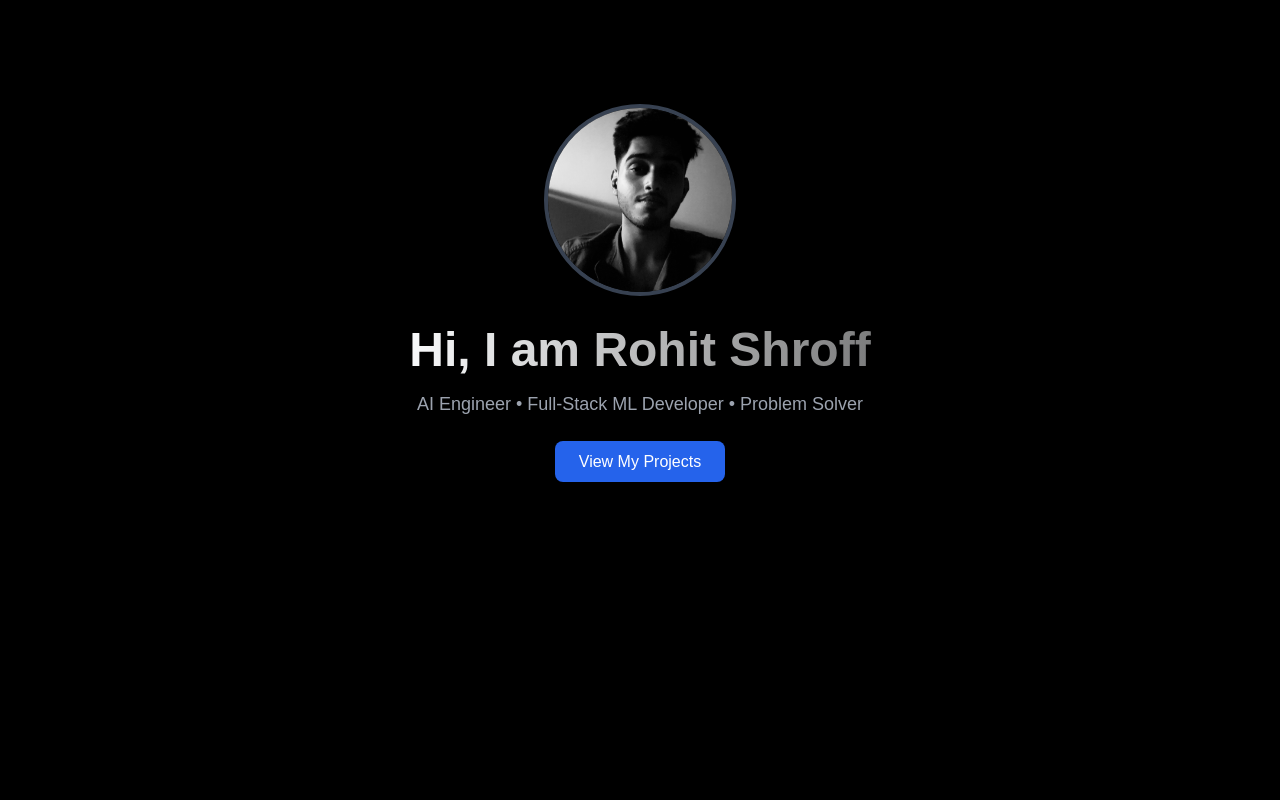
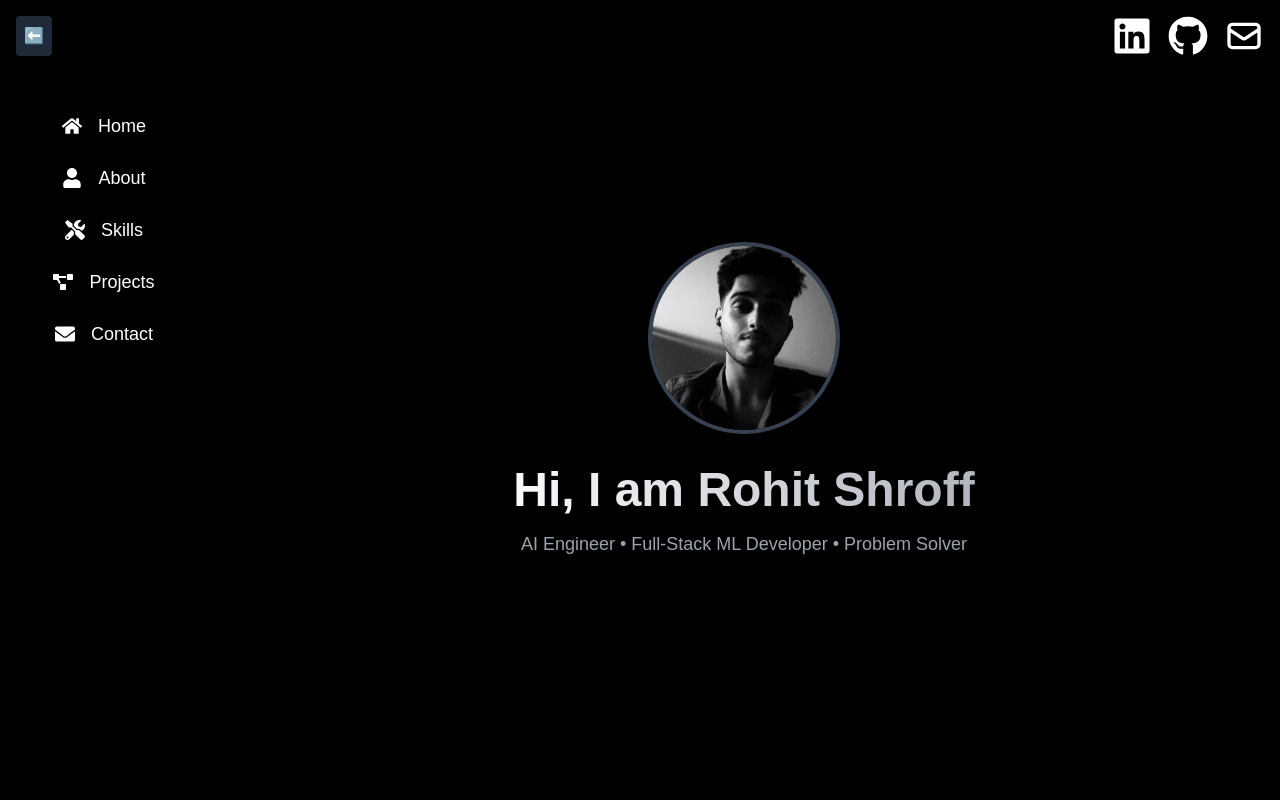
Before and after one commit to RohitCds/Portfolio, a Next.js app: page / in a window 1280 px wide. Shown: the top 800 px of the page. Built offline with nearby package versions, Linux system fonts and the light colour scheme.

Commit message:
added sections and sidebar, not fully functional though

```diff
--- a/package.json
+++ b/package.json
@@ -14,7 +14,9 @@
     "prisma": "^6.16.2",
     "react": "19.1.0",
     "react-dom": "19.1.0",
-    "react-hot-toast": "^2.6.0"
+    "react-hot-toast": "^2.6.0",
+    "react-icons": "^5.5.0",
+    "react-scroll": "^1.9.3"
   },
   "devDependencies": {
     "@eslint/eslintrc": "^3",
--- a/src/app/globals.css
+++ b/src/app/globals.css
@@ -4,6 +4,9 @@
 
 /* your custom CSS below */
 
+html {
+  scroll-behavior: smooth;
+}
 
 :root {
   --background: #ffffff;
--- a/src/app/page.tsx
+++ b/src/app/page.tsx
@@ -1,14 +1,54 @@
 "use client";
 
 import Image from "next/image";
-import Link from "next/link";
+import Sidebar from "@/components/Sidebar";
+import { FaLinkedin, FaGithub } from "react-icons/fa";
+import { HiOutlineMail } from "react-icons/hi";
+import { useState } from "react";
 
-export default function Home() {
+export default function HomePage() {
+  const [collapsed, setCollapsed] = useState(false);
+
   return (
-    <main className="flex flex-col items-center justify-center min-h-screen bg-black text-white relative">
-      {/* Profile Image */}
-      <div className="absolute top-1/4 transform -translate-y-1/2">
-        <div className="w-48 h-48 rounded-full overflow-hidden border-4 border-gray-700 shadow-lg">
+    <div className="flex">
+      {/* Sidebar */}
+      <Sidebar collapsed={collapsed} setCollapsed={setCollapsed} />
+
+      {/* Social Icons - Top Right */}
+      <div className="fixed top-4 right-4 flex gap-4 z-50">
+        <a
+          href="https://www.linkedin.com/in/your-linkedin-id"
+          target="_blank"
+          rel="noopener noreferrer"
+          className="text-white hover:text-blue-500 transition duration-300"
+        >
+          <FaLinkedin className="w-10 h-10" />
+        </a>
+        <a
+          href="https://github.com/your-github-username"
+          target="_blank"
+          rel="noopener noreferrer"
+          className="text-white hover:text-gray-400 transition duration-300"
+        >
+          <FaGithub className="w-10 h-10" />
+        </a>
+        <a
+          href="mailto:your.email@example.com"
+          className="text-white hover:text-red-500 transition duration-300"
+        >
+          <HiOutlineMail className="w-10 h-10" />
+        </a>
+      </div>
+
+      {/* Main scrollable content */}
+      <main
+        className={`transition-all duration-300 w-full ${
+          collapsed ? "ml-20" : "ml-52"
+        }`}
+      >
+        {/* Home Section */}
+        <section className="h-screen bg-black text-white flex flex-col items-center justify-center px-4" id="home">
+          <div className="w-48 h-48 rounded-full overflow-hidden border-4 border-gray-700 shadow-lg mb-8">
             <Image
               src="/Portfolio Pic.jpg"
               alt="Rohit Shroff"
@@ -17,27 +57,42 @@ export default function Home() {
               className="object-cover w-full h-full"
             />
           </div>
-      </div>
-
-      {/* Text */}
-      <div className="mt-0 text-center">
-        <h1 className="text-5xl font-extrabold bg-gradient-to-r from-gray-50 to-gray-1500 bg-clip-text text-transparent bg-[length:200%_auto]">
+          <h1 className="text-5xl font-extrabold bg-gradient-to-r from-gray-50 to-gray-500 bg-clip-text text-transparent bg-[length:200%_auto] text-center">
             Hi, I am Rohit Shroff
           </h1>
-        <p className="mt-4 text-lg text-gray-400">
+          <p className="mt-4 text-lg text-gray-400 text-center max-w-3xl">
             AI Engineer • Full-Stack ML Developer • Problem Solver
           </p>
+        </section>
 
-        {/* Button */}
-        <div className="mt-8">
-          <Link
-            href="/projects"
-            className="bg-blue-600 text-white px-6 py-3 rounded-lg hover:bg-blue-700 transition"
-          >
-            View My Projects
-          </Link>
+        {/* About Section */}
+        <section className="h-screen bg-black text-white flex flex-col items-center justify-center px-6" id="about">
+          <h2 className="text-5xl font-extrabold mb-6 text-center">
+            About Me
+          </h2>
+          <p className="max-w-3xl text-center text-gray-400 text-lg leading-relaxed">
+            Hello there. I’m a software and AI/ML enthusiast who likes to build end-to-end scalable applications. I have experience in Machine Learning, NLP, and cloud technologies, while also having built full-stack web applications. I focus on bridging data, AI, and software to solve real-world problems with innovative solutions. Coupled with a strong sense of leadership and effective communication skills, I thrive in collaborative environments where I can contribute to impactful projects and continuously learn emerging technologies.
+          </p>
+        </section>
+
+        {/* Skills Section */}
+        <section className="h-screen bg-black text-white flex flex-col items-center justify-center px-6" id="skills">
+          <h2 className="text-5xl font-extrabold mb-6 text-center">Skills</h2>
+          {/* You can add skill bars or cards here */}
+        </section>
+
+        {/* Projects Section */}
+        <section className="h-screen bg-black text-white flex flex-col items-center justify-center px-6" id="projects">
+          <h2 className="text-5xl font-extrabold mb-6 text-center">Projects</h2>
+          {/* Add project cards/components here */}
+        </section>
+
+        {/* Contact Section */}
+        <section className="h-screen bg-black text-white flex flex-col items-center justify-center px-6" id="contact">
+          <h2 className="text-5xl font-extrabold mb-6 text-center">Contact</h2>
+          {/* Add contact form or info here */}
+        </section>
+      </main>
     </div>
-      </div>
-    </main>
   );
 }
--- /dev/null
+++ b/src/components/Section.tsx
@@ -0,0 +1,25 @@
+export default function Page() {
+    return (
+        <main className="ml-52"> {/* leave space for sidebar */}
+            <section id="home" className="h-screen bg-black text-white flex items-center justify-center">
+                <h1>Home Section</h1>
+            </section>
+
+            <section id="about" className="h-screen bg-gray-800 text-white flex items-center justify-center">
+                <h1>About Section</h1>
+            </section>
+
+            <section id="skills" className="h-screen bg-gray-700 text-white flex items-center justify-center">
+                <h1>Skills Section</h1>
+            </section>
+
+            <section id="projects" className="h-screen bg-gray-600 text-white flex items-center justify-center">
+                <h1>Projects Section</h1>
+            </section>
+
+            <section id="contact" className="h-screen bg-gray-500 text-white flex items-center justify-center">
+                <h1>Contact Section</h1>
+            </section>
+        </main>
+    );
+}
--- /dev/null
+++ b/src/components/Sidebar.tsx
@@ -0,0 +1,53 @@
+"use client";
+
+import { FaHome, FaUser, FaTools, FaProjectDiagram, FaEnvelope } from "react-icons/fa";
+
+type SidebarProps = {
+  collapsed: boolean;
+  setCollapsed: (val: boolean) => void;
+};
+
+export default function Sidebar({ collapsed, setCollapsed }: SidebarProps) {
+  const menuItems = [
+    { name: "Home", icon: <FaHome />, id: "home" },
+    { name: "About", icon: <FaUser />, id: "about" },
+    { name: "Skills", icon: <FaTools />, id: "skills" },
+    { name: "Projects", icon: <FaProjectDiagram />, id: "projects" },
+    { name: "Contact", icon: <FaEnvelope />, id: "contact" },
+  ];
+
+  const toggleSidebar = () => setCollapsed(!collapsed);
+
+  const scrollToSection = (id: string) => {
+    const el = document.getElementById(id);
+    if (el) el.scrollIntoView({ behavior: "smooth" });
+  };
+
+  return (
+    <div
+      className={`fixed top-0 left-0 h-screen bg-black text-white shadow-lg transition-all duration-300 ${
+        collapsed ? "w-20" : "w-52"
+      }`}
+    >
+      <button
+        onClick={toggleSidebar}
+        className="m-4 p-2 bg-gray-800 rounded hover:bg-gray-700"
+      >
+        {collapsed ? "➡️" : "⬅️"}
+      </button>
+
+      <nav className="flex flex-col mt-10 gap-6 items-center">
+        {menuItems.map((item) => (
+          <div
+            key={item.id}
+            className="flex items-center gap-4 cursor-pointer hover:text-blue-500"
+            onClick={() => scrollToSection(item.id)}
+          >
+            <span className={`${collapsed ? "text-3xl" : "text-xl"}`}>{item.icon}</span>
+            {!collapsed && <span className="text-lg">{item.name}</span>}
+          </div>
+        ))}
+      </nav>
+    </div>
+  );
+}
```
Also changed, not shown: 1 other file (tests, documents, lock files or other folders). Lines whose indentation alone changed are shown as unchanged.
